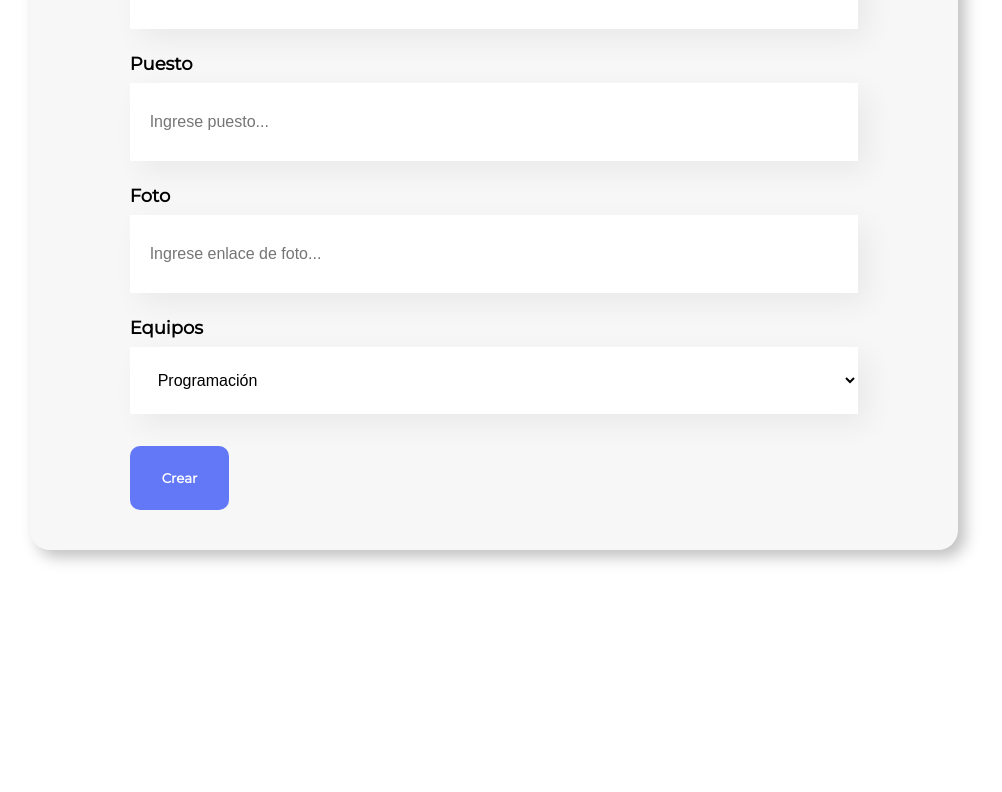
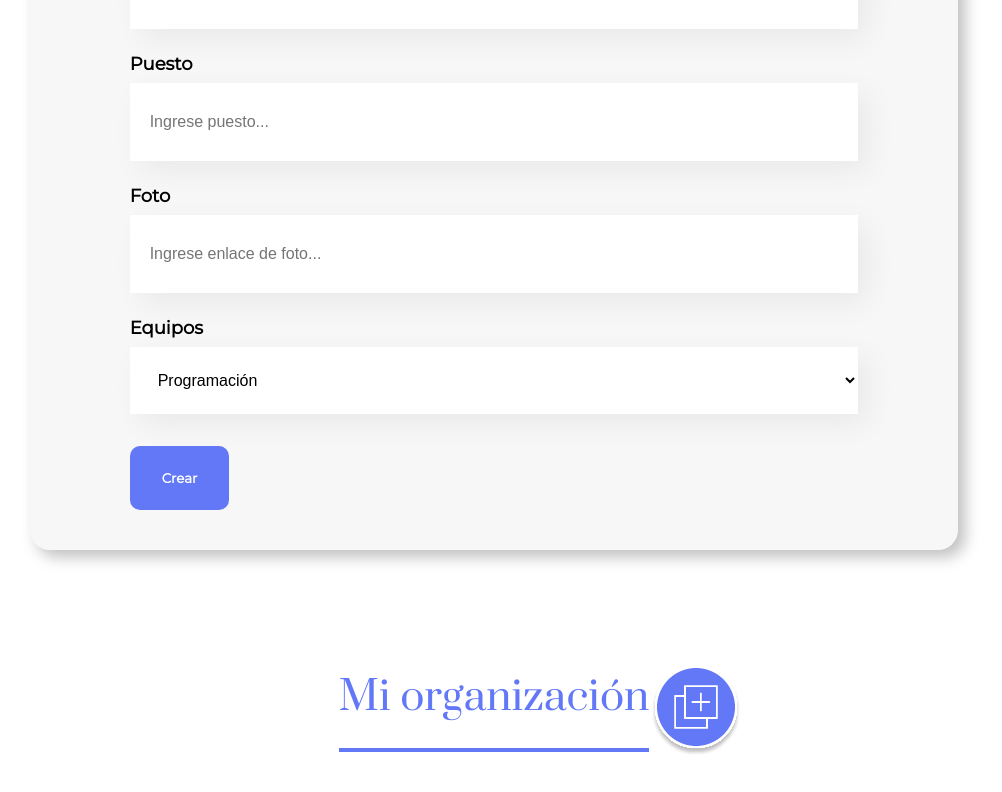
Before and after one commit to CynthMartz/Org, a React (Create React App) app: page / in a window 1280 px wide. Shown: the part 764-1556 px from the top of the page, without its empty margins (146-1148 px from the left). Before the commit the page ends 1394 px from the top, so only its background shows below. Built offline with nearby package versions, Linux system fonts and the light colour scheme.

Commit message:
Creando una sección de la Org

```diff
--- a/src/App.js
+++ b/src/App.js
@@ -1,13 +1,22 @@
-
+import { useState } from 'react';
 import './App.css';
 import Header from './componentes/Header/Header'
 import Formulario from './componentes/Formulario/Formulario';
+import MiOrg from './componentes/MiOrg';
 
 function App() {
+  const [mostrarFormulario, actualizarMostrar] = useState (true)
+
+  const cambiarMostrar = () =>{
+    actualizarMostrar(!mostrarFormulario)
+  }
   return (
     <div>
       <Header/>
-      <Formulario/>
+      {/*mostrarFormulario ? <Formulario/> : <></>*/}
+      {mostrarFormulario && <Formulario/>}
+
+      <MiOrg cambiarMostrar={cambiarMostrar}/>
     </div>
   );
 }
--- /dev/null
+++ b/src/componentes/MiOrg/MiOrg.css
@@ -0,0 +1,20 @@
+.orgSection{
+    width: 100%;
+    display: flex;
+    justify-content: center;
+    align-items: center;
+}
+
+.title{
+    color: #6278f7;
+    font-size: 40px;
+    font-weight: 400;
+    padding-bottom: 24px;
+    border-bottom: 4px solid #6278f7;
+}
+
+.orgSection img{
+    position: absolute;
+    right: 30%;
+    cursor: pointer;
+}
--- /dev/null
+++ b/src/componentes/MiOrg/index.js
@@ -0,0 +1,20 @@
+import { useState } from "react"
+import "./MiOrg.css"
+
+const MiOrg = (props) => {
+    //definir un estado
+    //const [nombreVariable, funcionActualiza] = useState(valor inicial)
+
+    //const [mostrar, actualizarMostrar] = useState (true)
+    //const manejarClick =() =>{
+      //  actualizarMostrar(!mostrar)
+    //}
+
+    return <section className="orgSection">
+        <h3 className="title">Mi organización</h3>
+        <img src="/img/add.png" alt="add" onClick={props.cambiarMostrar}/>
+    </section>
+}
+
+
+export default MiOrg
```
